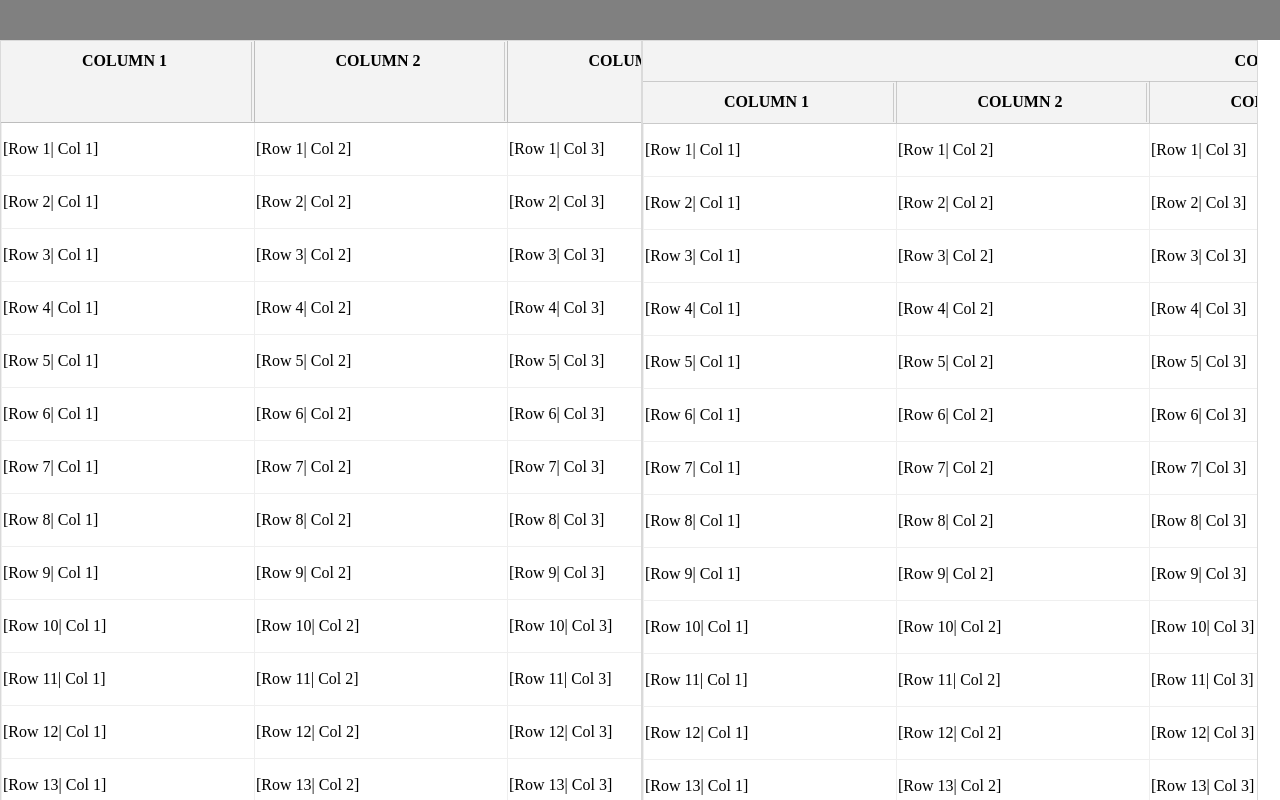
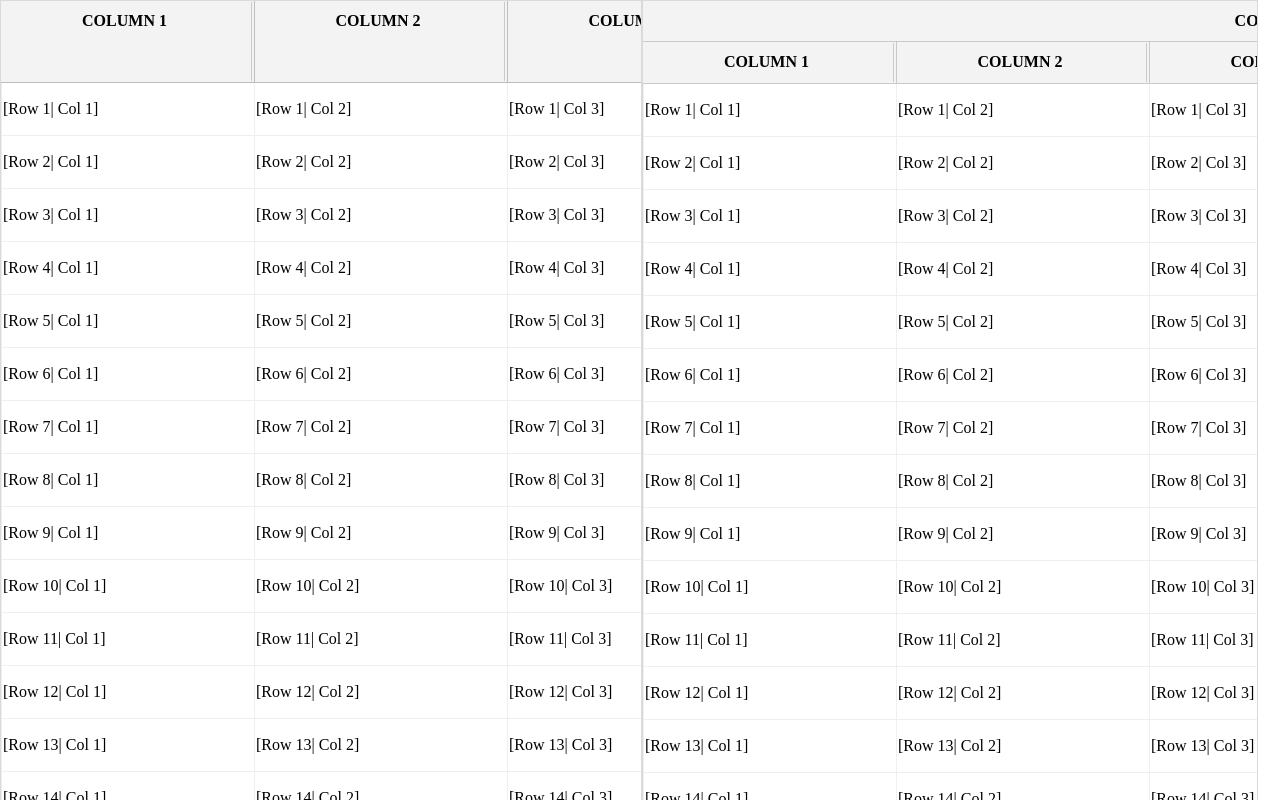
Before and after one commit to RektYourJava/table-component, a plain HTML site: page html/table.html in a window 1280 px wide. Drawn offline with nearby package versions, Linux system fonts and the light colour scheme; a web font is replaced by a local one.

Commit message:
add panel option

```diff
--- a/html/table.css
+++ b/html/table.css
@@ -110,7 +110,7 @@ td {
 #scroll-container,
 #left-div,
 #right-div {
-    height: 95%;
+    height: 100%;
 }
 
 #scroll-container {
@@ -122,7 +122,6 @@ td {
 }
 
 #left-div {
-    height: 95%;
     float: left;
     width: 50%;
     overflow-x: auto;
@@ -132,7 +131,6 @@ td {
 }
 
 #right-div {
-    height: 95%;
     display: inline-block;
     width: 48%;
     overflow-x: auto;
--- a/html/table.html
+++ b/html/table.html
@@ -14,10 +14,10 @@
         <!--
             OPTIONNAL_______________________
         -->
-        <div id="table-panel">
+        <!-- <div id="table-panel">
             <div id="panel-options"></div>
             <div id="panel-button"></div>
-        </div>
+        </div> -->
         <!--
             ________________________________
         -->
```
